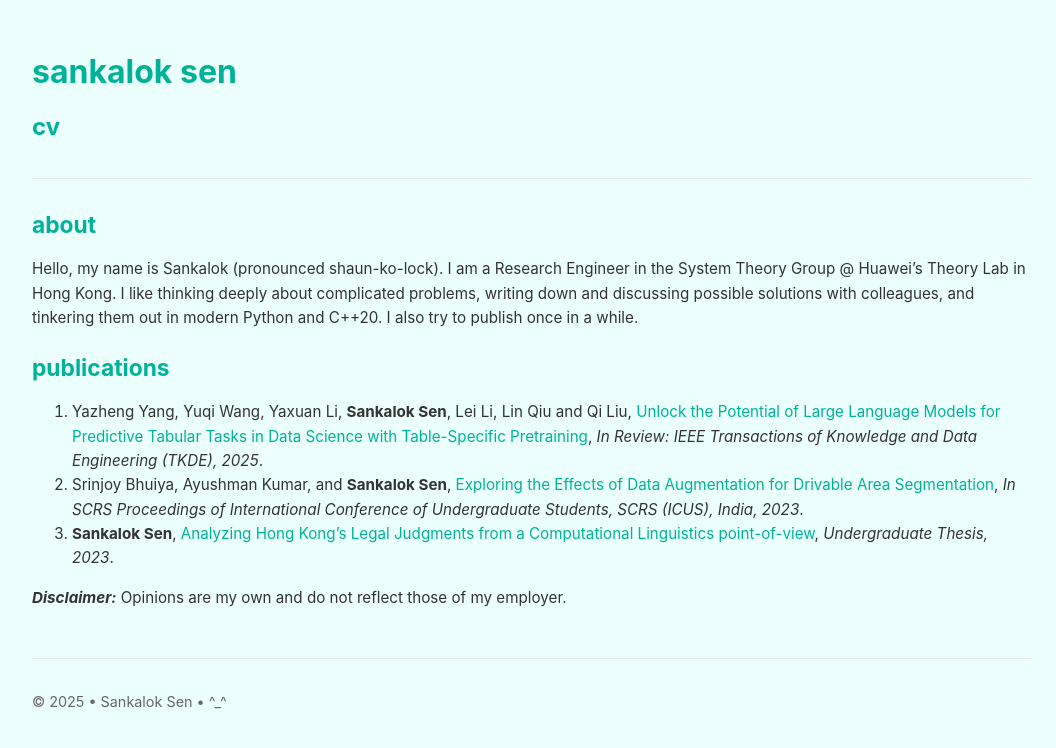
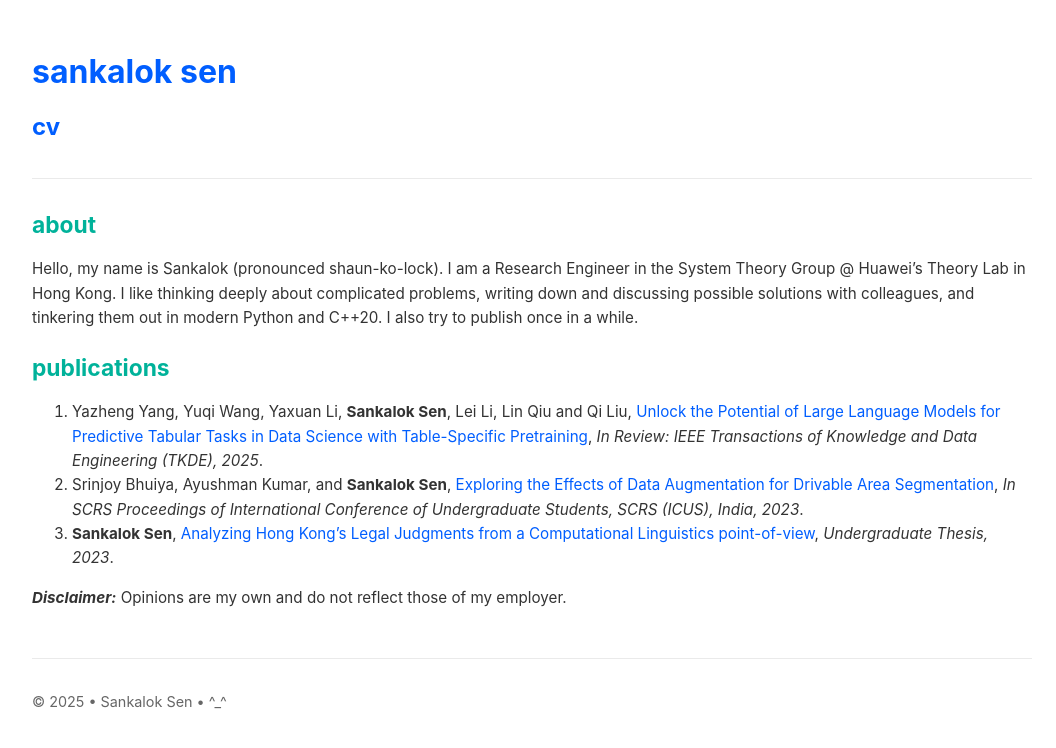
Before and after one commit to sankalok/sankalok.github.io, a Jekyll site: the page built from index.md, in a window 1280 px wide. Shown: the top 748 px of the page, without its empty margins (108-1164 px from the left). Built offline with Jekyll 4.4.1, drawn with Linux system fonts in a browser that asks for light colours.

Commit message:
Update default.html

```diff
--- a/_layouts/default.html
+++ b/_layouts/default.html
@@ -6,9 +6,9 @@
     <title>{{ page.title | default: site.title }}</title>
     <style>
         :root {
-            --bg-color: #ebfffc;
+            --bg-color: #ffffff;
             --text-color: #333;
-            --link-color: #00b29a;
+            --link-color: #005eff;
             --max-width: 1000px;
             --font-stack: -apple-system, BlinkMacSystemFont, "Segoe UI", Roboto, Helvetica, Arial, sans-serif;
         }
```
